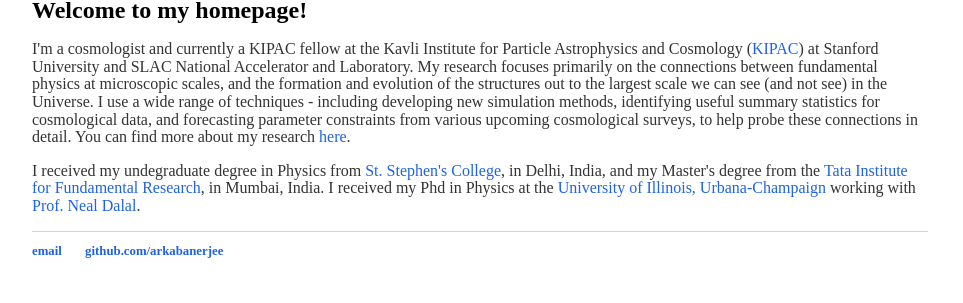
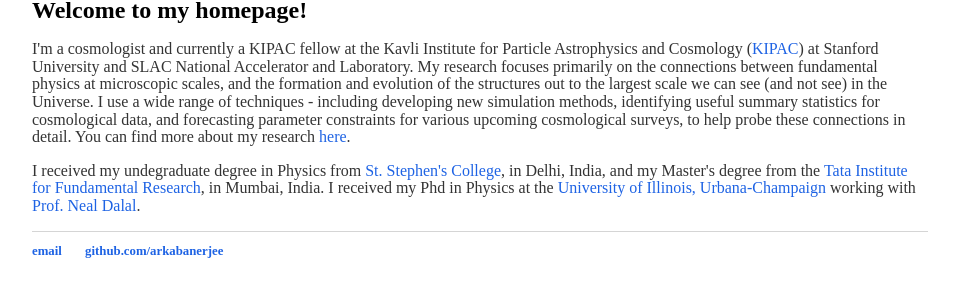
Before and after one commit to arkabanerjee/arkabanerjee.github.io, a Jekyll site: the page built from index.html, in a window 1280 px wide. Shown: the part 717-1020 px from the top of the page, without its empty margins (160-1123 px from the left). Built offline with Jekyll 4.4.1, drawn with Linux system fonts in a browser that asks for light colours.

Commit message:
Start Research

```diff
--- a/index.html
+++ b/index.html
@@ -7,6 +7,6 @@ title: Arka Banerjee
 
 <div class="blurb">
 	<h1>Welcome to my homepage!</h1>
-	<p>I'm a cosmologist and currently a KIPAC fellow at the Kavli Institute for Particle Astrophysics and Cosmology (<a href="https://kipac.stanford.edu/">KIPAC</a>) at Stanford University and SLAC National Accelerator and Laboratory. My research focuses primarily on the connections between fundamental physics at microscopic scales, and the formation and evolution of the structures out to the largest scale we can see (and not see) in the Universe. I use a wide range of techniques - including developing new simulation methods, identifying useful summary statistics for cosmological data, and forecasting parameter constraints from various upcoming cosmological surveys, to help probe these connections in detail. You can find more about my research <a href="/research">here</a>.</p>
+	<p>I'm a cosmologist and currently a KIPAC fellow at the Kavli Institute for Particle Astrophysics and Cosmology (<a href="https://kipac.stanford.edu/">KIPAC</a>) at Stanford University and SLAC National Accelerator and Laboratory. My research focuses primarily on the connections between fundamental physics at microscopic scales, and the formation and evolution of the structures out to the largest scale we can see (and not see) in the Universe. I use a wide range of techniques - including developing new simulation methods, identifying useful summary statistics for cosmological data, and forecasting parameter constraints for various upcoming cosmological surveys, to help probe these connections in detail. You can find more about my research <a href="/research">here</a>.</p>
 	<p>I received my undegraduate degree in Physics from <a href="https://www.ststephens.edu/">St. Stephen's College</a>, in Delhi, India, and my Master's degree from the <a href="https://www.tifr.res.in/">Tata Institute for Fundamental Research</a>, in Mumbai, India. I received my Phd in Physics at the <a href="https://physics.illinois.edu/">University of Illinois, Urbana-Champaign</a> working with <a href="http://www.perimeterinstitute.ca/people/neal-dalal">Prof. Neal Dalal</a>.</p>
 </div><!-- /.blurb -->
```
